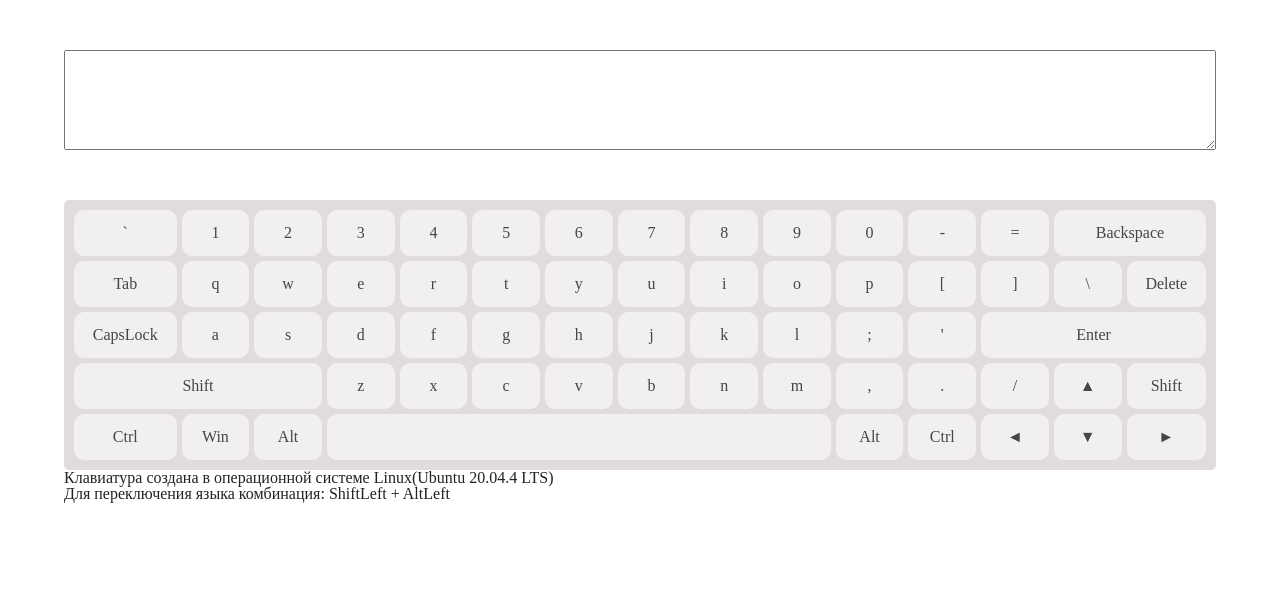
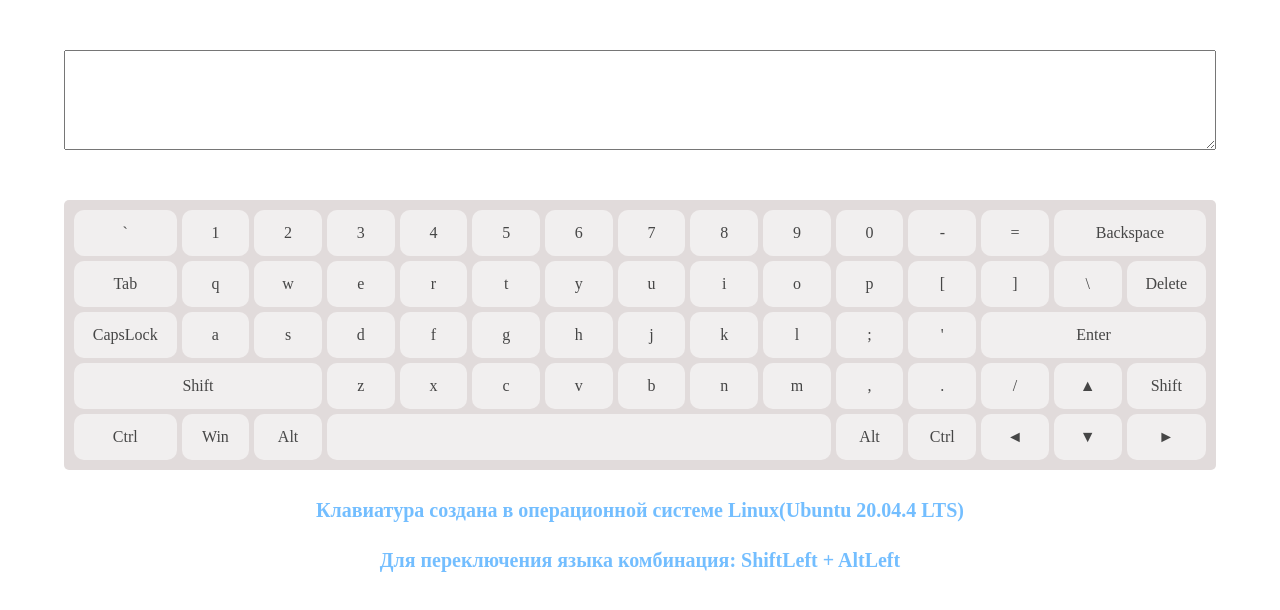
Before and after one commit to NataleSv/virtual-keyboard8, a plain HTML site: page src/index.html in a window 1280 px wide. Drawn offline with nearby package versions, Linux system fonts and the light colour scheme; files that its build step writes are made by us from their sources.

Commit message:
feat: add import textDescription

```diff
--- a/src/styles/index.scss
+++ b/src/styles/index.scss
@@ -4,3 +4,4 @@
 @import 'components/buttons';
 @import 'components/textarea';
 @import 'layouts/keyboard';
+@import "components/textDescription";
```
